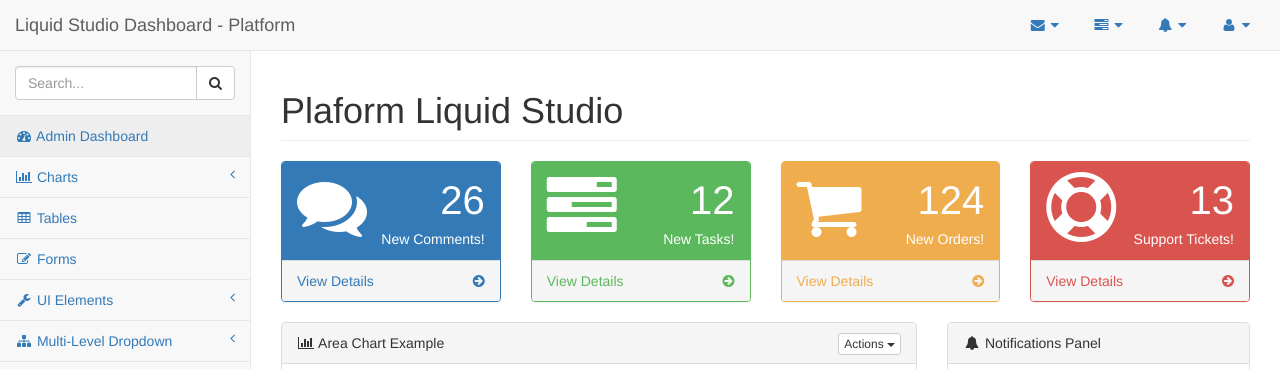
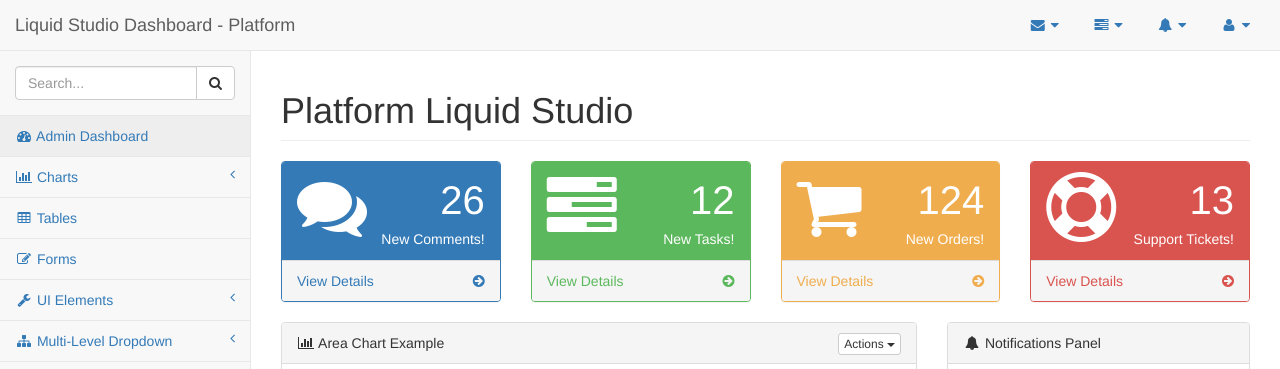
Before and after one commit to paoloxide/hello-node, a website: page pages/index.html in a window 1280 px wide. Shown: the top 369 px of the page. Drawn offline with Linux system fonts and the light colour scheme.

Commit message:
add platform

```diff
--- a/pages/index.html
+++ b/pages/index.html
@@ -375,7 +375,7 @@
         <div id="page-wrapper">
             <div class="row">
                 <div class="col-lg-12">
-                    <h1 class="page-header">Plaform Liquid Studio</h1>
+                    <h1 class="page-header">Platform Liquid Studio</h1>
                 </div>
                 <!-- /.col-lg-12 -->
             </div>
```
